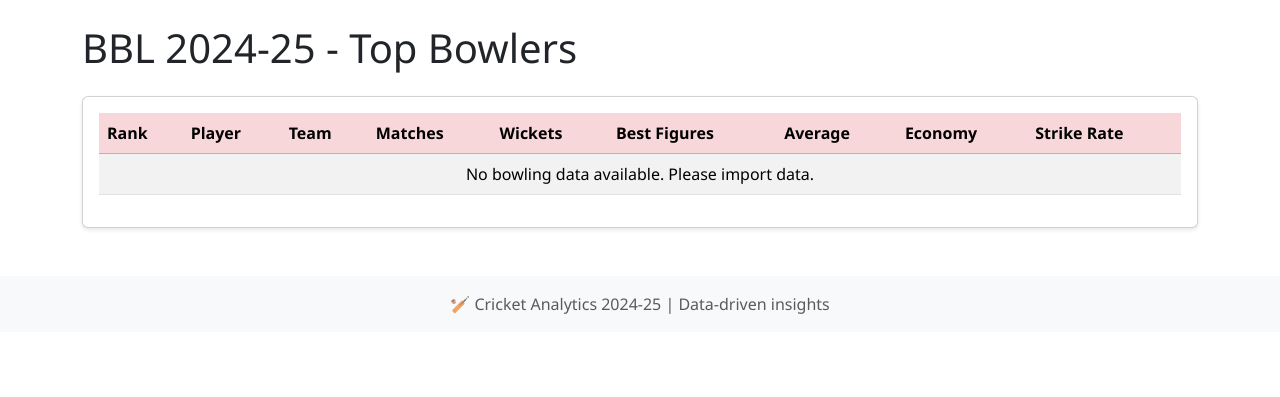
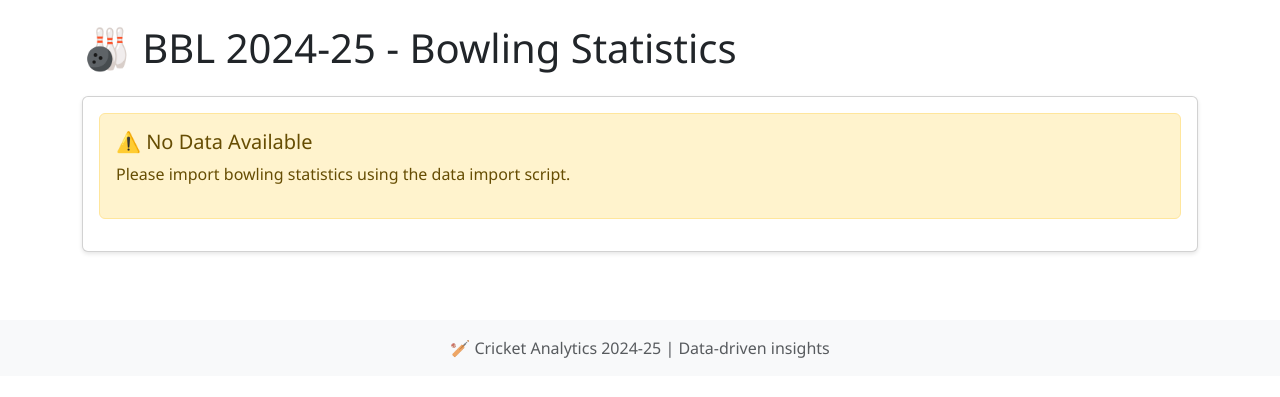
Before and after one commit to rumbleveer-spec/cricket-analytics-website, a Flask app: page /bbl/bowling in a window 1280 px wide. Shown: the part 62-459 px from the top of the page. Run offline with Flask 3, Linux system fonts and the light colour scheme; data that the repository does not hold is empty; some libraries are stand-ins or nearby versions.

Commit message:
Add templates/bbl_bowling.html

```diff
--- a/templates/bbl_bowling.html
+++ b/templates/bbl_bowling.html
@@ -3,13 +3,19 @@
 {% block title %}BBL Bowling Stats - Cricket Analytics{% endblock %}
 
 {% block content %}
-<h1 class="mb-4">BBL 2024-25 - Top Bowlers</h1>
+<div class="row">
+    <div class="col-12">
+        <h1 class="mb-4">🎳 BBL 2024-25 - Bowling Statistics</h1>
+    </div>
+</div>
 
+<div class="row">
+    <div class="col-12">
         <div class="card">
             <div class="card-body">
-        <div class="table-responsive">
-            <table class="table table-striped table-hover">
-                <thead class="table-danger">
+                {% if players %}
+                <table id="bowlingTable" class="table table-striped table-hover">
+                    <thead>
                         <tr>
                             <th>Rank</th>
                             <th>Player</th>
@@ -23,30 +29,40 @@
                         </tr>
                     </thead>
                     <tbody>
-                    {% if players %}
                     {% for player in players %}
                         <tr>
                             <td>{{ player.rank }}</td>
                             <td><strong>{{ player.player_name }}</strong></td>
                             <td>{{ player.team }}</td>
                             <td>{{ player.matches }}</td>
-                            <td>{{ player.wickets }}</td>
+                            <td><strong>{{ player.wickets }}</strong></td>
                             <td>{{ player.best_figures }}</td>
                             <td>{{ "%.2f"|format(player.average) }}</td>
                             <td>{{ "%.2f"|format(player.economy) }}</td>
                             <td>{{ "%.2f"|format(player.strike_rate) }}</td>
                         </tr>
                     {% endfor %}
-                    {% else %}
-                        <tr>
-                            <td colspan="9" class="text-center">
-                                No bowling data available. Please import data.
-                            </td>
-                        </tr>
-                    {% endif %}
                     </tbody>
                 </table>
+                {% else %}
+                <div class="alert alert-warning">
+                    <h5>⚠️ No Data Available</h5>
+                    <p>Please import bowling statistics using the data import script.</p>
+                </div>
+                {% endif %}
+            </div>
         </div>
     </div>
 </div>
 {% endblock %}
+
+{% block scripts %}
+<script>
+$(document).ready(function() {
+    $('#bowlingTable').DataTable({
+        pageLength: 20,
+        order: [[4, 'desc']]
+    });
+});
+</script>
+{% endblock %}
```
Lines whose indentation alone changed are shown as unchanged.
